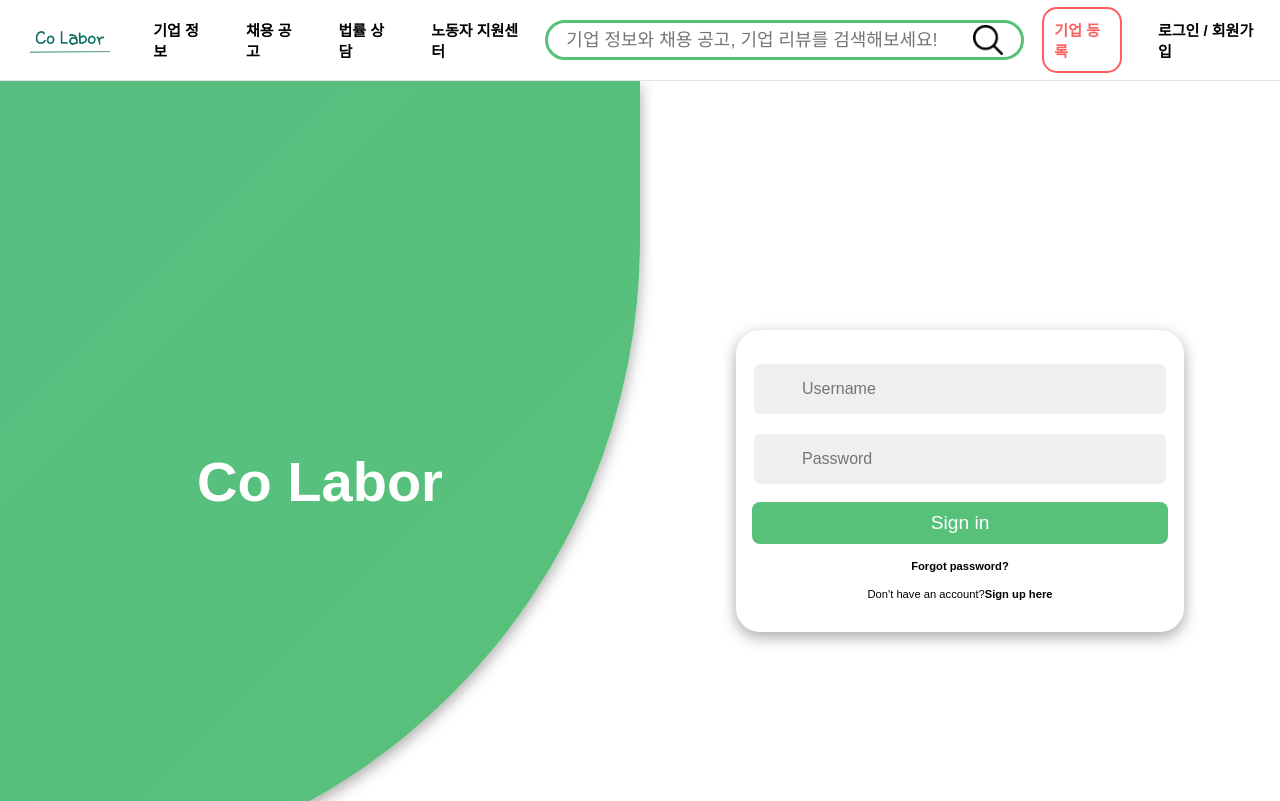
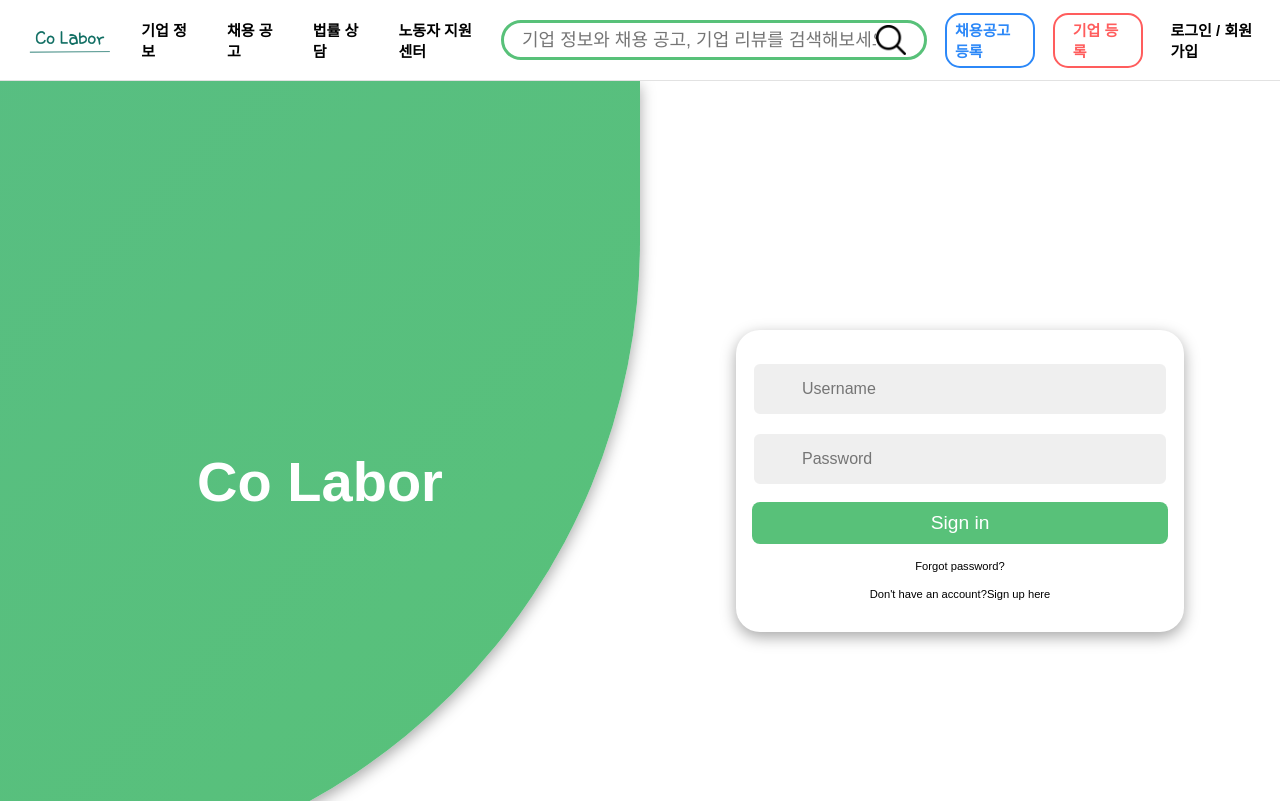
Before and after one commit to Co-Labor-Project/Co-Labor-FE, a React (Vite) app: page /SingIn in a window 1280 px wide. Built offline with nearby package versions, Linux system fonts and the light colour scheme; no server answers; the HTML template or start-up script is replaced by a standard one; what react-naver-maps would draw is missing.

Commit message:
feat: font change

```diff
--- a/src/App.jsx
+++ b/src/App.jsx
@@ -15,6 +15,7 @@ import Companydetails from './pages/CompanyDetails';
 import JobNoticeDetails from './pages/JobNoticeDetails';
 import SingIn from './pages/SingIn';
 import EnterpriseApply from './pages/EnterpriseApply';
+import JobNoticeApply from './pages/JobNoticeApply';
 export const JobContext = createContext();
 export const CompanyContext = createContext();
 export const LoginContext = createContext();
@@ -86,6 +87,7 @@ function App() {
                     path="/EnterpriseApply"
                     element={<EnterpriseApply />}
                   />
+                  <Route path="/JobNoticeApply" element={<JobNoticeApply />} />
                   <Route path="*" element={<Notfound />} />
                 </Routes>
               </BrowserRouter>
--- a/src/components/Header.jsx
+++ b/src/components/Header.jsx
@@ -1,23 +1,23 @@
-import React, { useState, useContext } from "react";
-import "./css/Header.css";
-import searchIcon from "../assets/search_icon.png";
-import { useNavigate } from "react-router-dom";
-import EnterpriseApply from "../pages/EnterpriseApply";
-import { LoginContext } from "../App";
+import React, { useState, useContext } from 'react';
+import './css/Header.css';
+import searchIcon from '../assets/search_icon.png';
+import { useNavigate } from 'react-router-dom';
+import EnterpriseApply from '../pages/EnterpriseApply';
+import { LoginContext } from '../App';
 
 const Header = () => {
   const nav = useNavigate();
   const { loginState, setLoginState } = useContext(LoginContext);
-  const [searchKeyword, setSearchKeyword] = useState("");
+  const [searchKeyword, setSearchKeyword] = useState('');
   const changeInput = (e) => {
     setSearchKeyword(e.target.value);
   };
   const searchHandler = () => {
-    if (searchKeyword === "") {
-      alert("❌ 검색어를 입력해 주세요!");
+    if (searchKeyword === '') {
+      alert('❌ 검색어를 입력해 주세요!');
     } else {
       nav(`/search/${searchKeyword}`);
-      setSearchKeyword("");
+      setSearchKeyword('');
     }
     console.log(loginState);
   };
@@ -28,11 +28,11 @@ const Header = () => {
   };
   return (
     <div className="Header">
-      <div className="logo" onClick={() => nav("/")}></div>
-      <div onClick={() => nav("/CompanyInfo")}>기업 정보</div>
-      <div onClick={() => nav("/JobNotice")}>채용 공고</div>
-      <div onClick={() => nav("/IegalAdvice")}>법률 상담</div>
-      <div onClick={() => nav("/Support")}>노동자 지원센터</div>
+      <div className="logo" onClick={() => nav('/')}></div>
+      <div onClick={() => nav('/CompanyInfo')}>기업 정보</div>
+      <div onClick={() => nav('/JobNotice')}>채용 공고</div>
+      <div onClick={() => nav('/IegalAdvice')}>법률 상담</div>
+      <div onClick={() => nav('/Support')}>노동자 지원센터</div>
       <div className="searchBox">
         <input
           type="text"
@@ -49,13 +49,21 @@ const Header = () => {
       </div>
       <div className="right-child">
         <div
-          className="enterpriseApply"
+          className="jobNoticeApply"
           onClick={() => {
-            nav("/EnterpriseApply");
+            nav('/JobNoticeApply');
           }}
         >
-          기업 등록
+          채용공고 등록
         </div>
+      </div>
+      <div
+        className="enterpriseApply"
+        onClick={() => {
+          nav('/EnterpriseApply');
+        }}
+      >
+        기업 등록
       </div>
       {!loginState.userLogin && (
         <div onClick={() => nav('/SingIn')}>로그인 / 회원가입</div>
--- a/src/components/JobNoticeList.jsx
+++ b/src/components/JobNoticeList.jsx
@@ -32,6 +32,11 @@ const JobNoticeList = ({
           ))}
         </div>
       )}
+      {searchNull.jobs && (
+        <div className="isNullJobNotice">
+          <h3>등록된 채용공고가 없습니다!</h3>
+        </div>
+      )}
     </>
   );
 };
--- a/src/components/css/Header.css
+++ b/src/components/css/Header.css
@@ -3,7 +3,7 @@
   align-items: center;
   border-bottom: 1px solid rgb(226, 226, 226);
   font-size: 15px;
-  font-weight: bold;
+
   padding: 5px 0px;
 }
 .Header > div {
@@ -11,6 +11,7 @@
   padding: 0px 18px;
   cursor: pointer;
   transition: width 1s, height 1s, border 1s, font-size 0.5s;
+  font-weight: bold;
 }
 
 .Header > div:hover {
@@ -68,6 +69,20 @@
 .enterpriseApply {
   color: #ff5d5d;
   border: 2px solid #ff5d5d;
-  padding: 10px;
+  padding: 8px;
   border-radius: 15px;
+  height: 55px;
+  display: flex;
+  align-items: center;
+  margin-right: 10px;
 }
+.jobNoticeApply {
+  color: #2c88f8;
+  border: 2px solid #2c88f8;
+  padding: 8px;
+  border-radius: 15px;
+  height: 55px;
+  display: flex;
+  align-items: center;
+  font-weight: bold;
+}
--- a/src/components/css/JobNoticeList.css
+++ b/src/components/css/JobNoticeList.css
@@ -19,3 +19,9 @@
 .filterSort {
   margin-left: auto;
 }
+.isNullJobNotice {
+  display: flex;
+  align-items: center;
+  justify-content: center;
+  margin-top: 150px;
+}
--- a/src/components/css/common.css
+++ b/src/components/css/common.css
@@ -1,3 +1,4 @@
+@import url('https://fonts.googleapis.com/css2?family=Gowun+Dodum&display=swap');
 .title {
   position: absolute;
   left: calc(50% - 550px);
@@ -11,11 +12,12 @@
 .gap {
   height: 80px;
 }
-/*
-@import url('https://fonts.googleapis.com/css2?family=Poppins:wght@200;300;400;500;600&display=swap'); */
 
 * {
-  font-family: 'Poppins', sans-serif;
+  font-family: 'IBM Plex Sans KR', sans-serif;
+  font-weight: 400;
+  font-style: normal;
+
   margin: 0;
   padding: 0;
   box-sizing: border-box;
--- /dev/null
+++ b/src/pages/JobNoticeApply.jsx
@@ -0,0 +1,7 @@
+import React from 'react';
+
+const JobNoticeApply = () => {
+  return <div>연결은 됨</div>;
+};
+
+export default JobNoticeApply;
```
Also changed, not shown: src/components/SearchOutput.jsx (+0 -112 lines).
